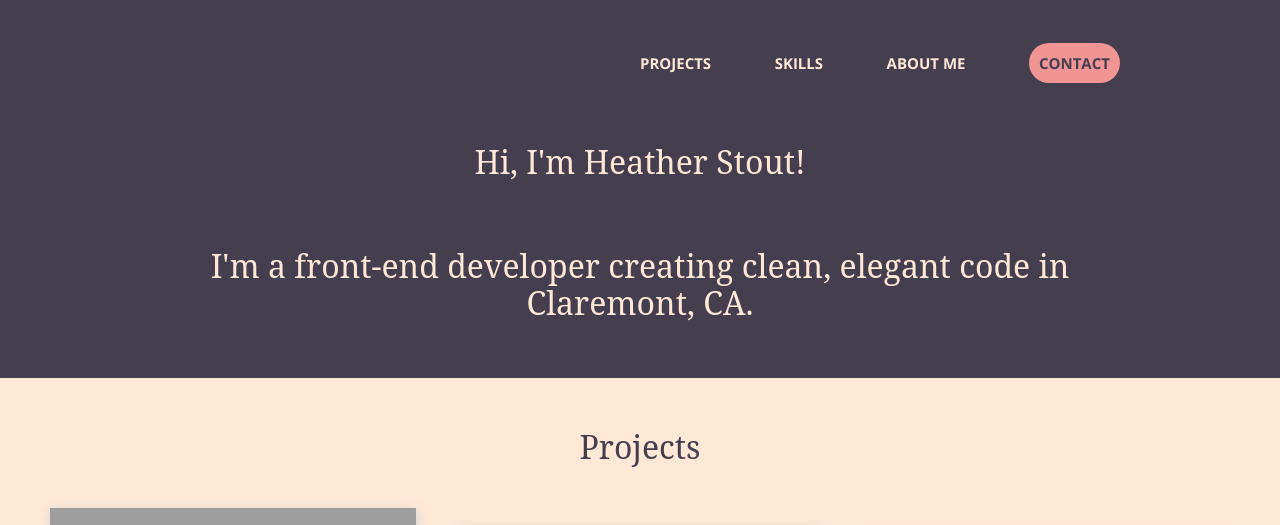
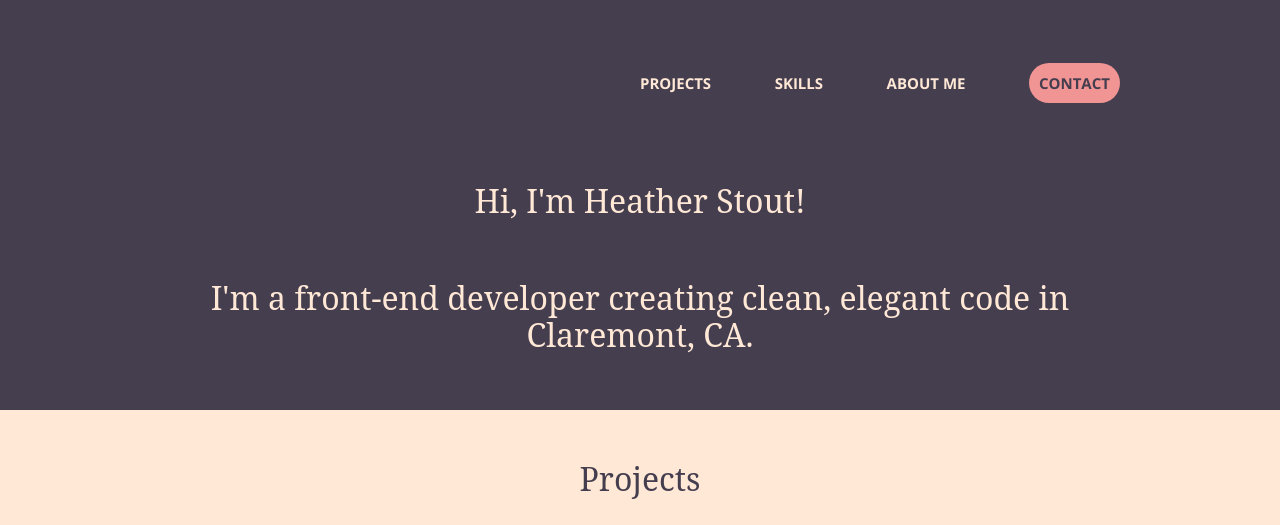
Before and after one commit to heathersvanidze/heather-coding-portfolio, a website built with Parcel: page index.html in a window 1280 px wide. Shown: the top 525 px of the page. Built offline with nearby package versions, Linux system fonts and the light colour scheme; grey boxes are pictures that could not be loaded; a web font is replaced by a local one.

Commit message:
Fixed link colors

```diff
--- a/css/main.css
+++ b/css/main.css
@@ -202,7 +202,7 @@ nav ul li a {
 }
 
 .portfolio-piece {
-  padding: 40 0 40 0;
+  padding: 40px 0 40px 0;
   display:flex;
   flex-direction:column;
   justify-content: center;
@@ -323,6 +323,10 @@ footer p {
   text-align: center;
   font-size:3em;
   padding:0;
+}
+
+.contact-social a {
+  color:#453E4F;
 }
 
 
@@ -450,12 +454,13 @@ footer p {
     display:flex;
     justify-content: space-between;
     width:80%;
-    padding:80 0 80 0;
+    padding:40px 0 40px 0;
+    margin:0;
     font-size:1.25em;
   }
 
   .home-title h1 {
-    padding-bottom:40px;
+    margin: 20px 0 60px 0;
   }
 
   .portfolio-piece {
--- a/index.html
+++ b/index.html
@@ -1,5 +1,5 @@
 <!doctype html>
-<html class="no-js" lang="">
+<html class="no-js" lang="en">
 
 <head>
   <meta charset="utf-8">
```
Also changed, not shown: 1 other file.
